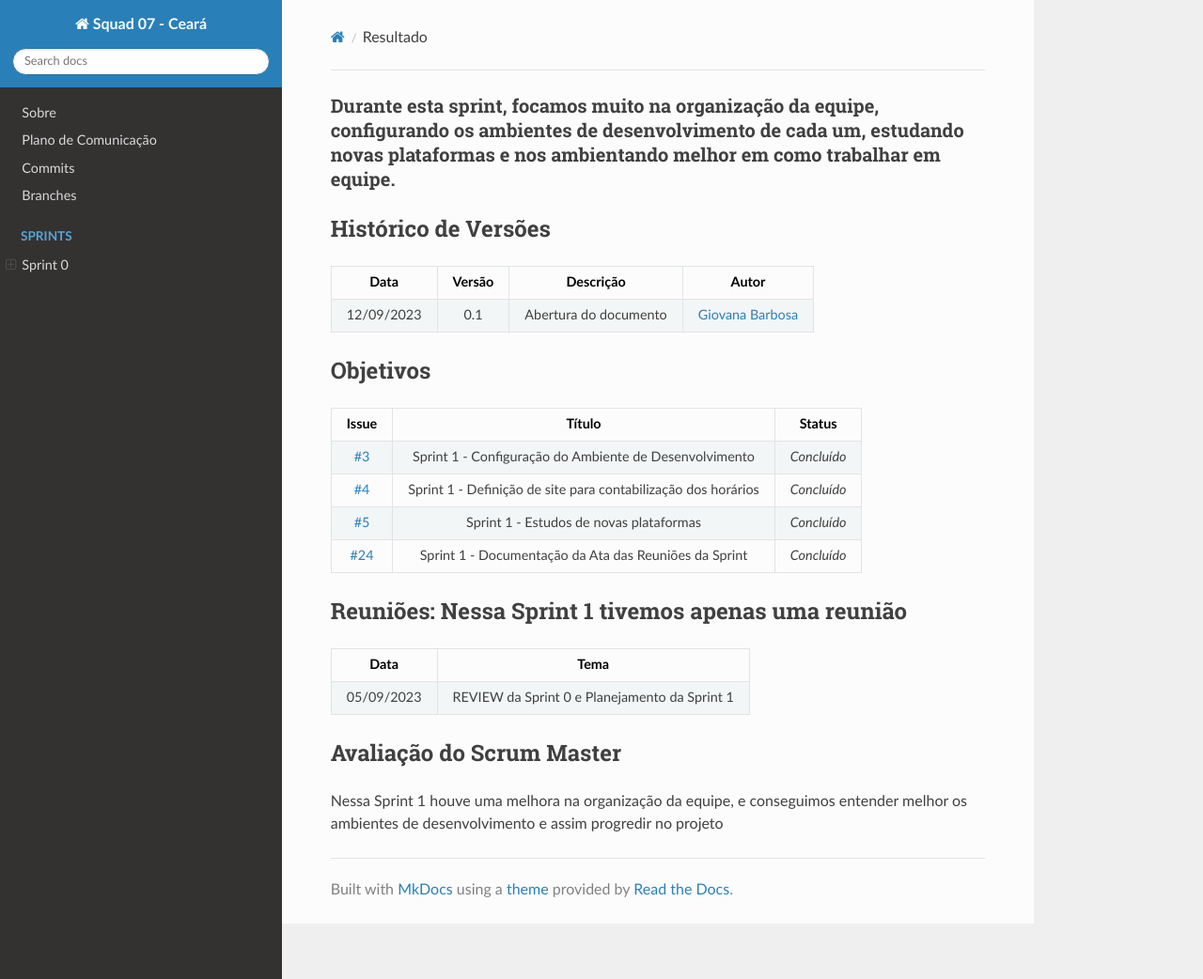
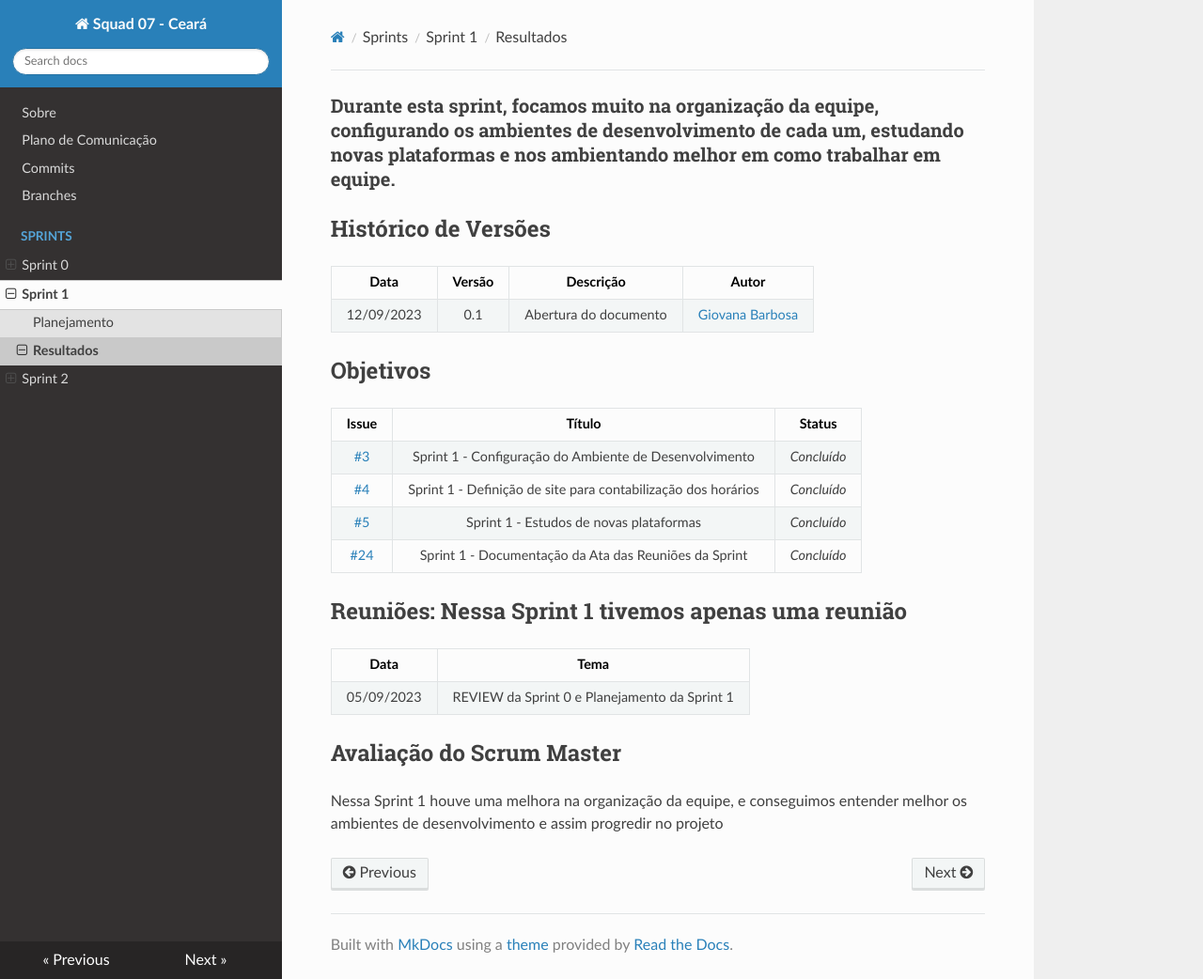
Before and after one commit to unb-mds/2023-2-Squad07, an MkDocs documentation site: the page built from docs/sprints/sprint01/resultado.md, in a window 1280 px wide and 1042 px high. Shown: the whole window at 94% size. Built offline with MkDocs 1.6.1, drawn with Linux system fonts in a browser that asks for light colours; nearby versions of some CDN libraries.

Commit message:
:bulb: adicionando sprint 01 e sprint 02 ao mkdocs

```diff
--- a/mkdocs.yml
+++ b/mkdocs.yml
@@ -7,5 +7,11 @@ nav:
       - Sprints:
         - Sprint 0:
           - Planejamento: sprints/sprint00/planejamento.md
-          - Resultado: sprints/sprint00/resultado.md
+          - Resultados: sprints/sprint00/resultados.md
+        - Sprint 1:
+          - Planejamento: sprints/sprint01/planejamento.md
+          - Resultados: sprints/sprint01/resultado.md
+        - Sprint 2:
+          - Planejamento: sprints/sprint02/planejamento.md
+          - Resultados: sprints/sprint02/resultado.md
 theme: readthedocs
```
